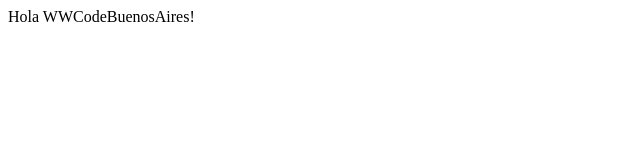
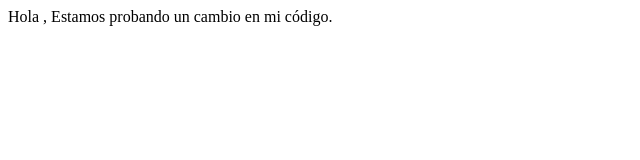
Before and after one commit to CarlaMicaelaGarcia/test, a plain HTML site: page index.html in a window 1280 px wide. Shown: the whole page, without its empty margins (0-640 px from the left). Drawn offline with Linux system fonts and the light colour scheme.

Commit message:
Mensaje cambiado

```diff
--- a/index.html
+++ b/index.html
@@ -7,6 +7,6 @@
     <title>Document</title>
 </head>
 <body>
-    Hola  WWCodeBuenosAires!
+    Hola , Estamos probando un cambio en mi código.
 </body>
 </html>
```
